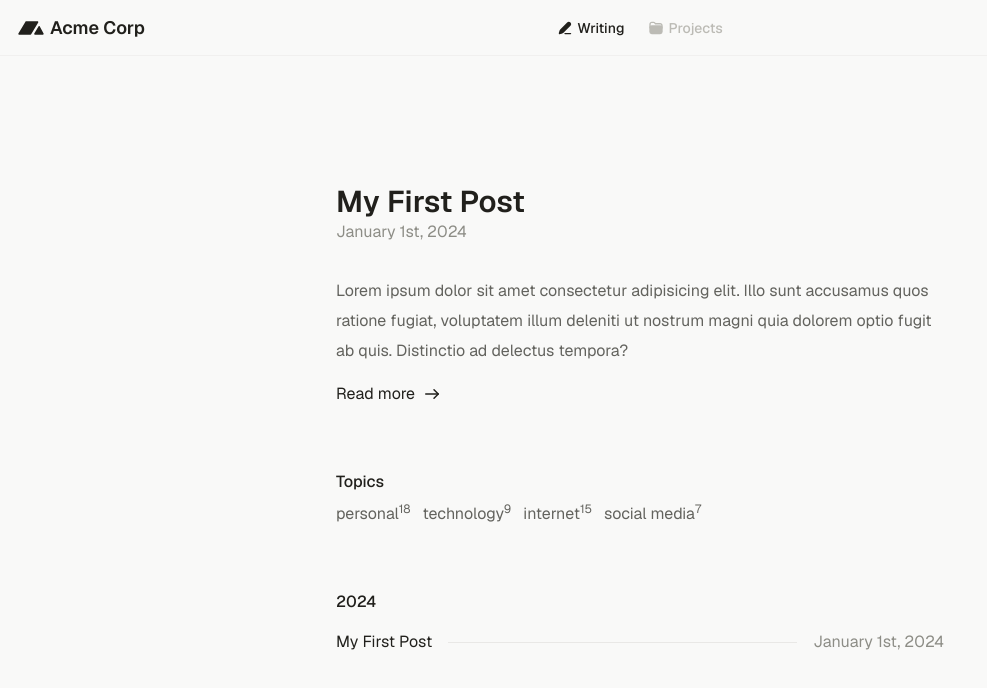
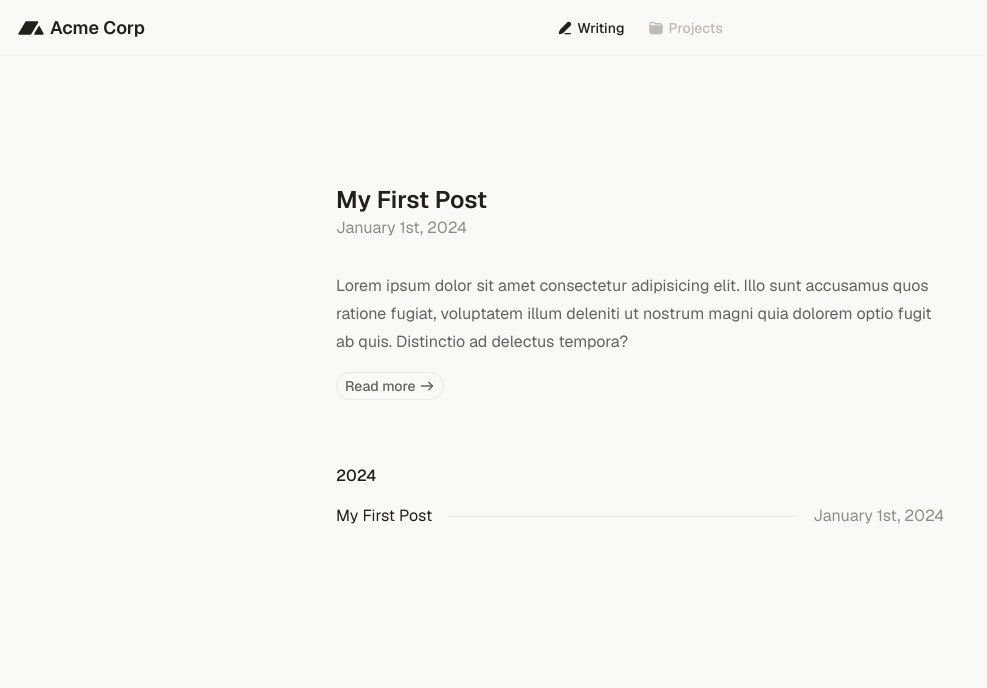
Before and after one commit to juwanpetty/juwanpetty.com, a Next.js app: page / in a window 1280 px wide. Shown: the top 688 px of the page, without its empty margins (0-987 px from the left). Built offline with nearby package versions, Linux system fonts and the light colour scheme.

Commit message:
More updates to page

```diff
--- a/app/content/posts/post-1.mdx
+++ b/app/content/posts/post-1.mdx
@@ -4,7 +4,7 @@ publishedAt: "01-01-2024"
 updatedAt: "01-04-2024"
 ---
 
-This is my first post in my blog. I'm so excited to share my thoughts with you!
+Lorem ipsum dolor sit amet consectetur adipisicing elit. Illo sunt accusamus quos ratione fugiat, voluptatem illum deleniti ut nostrum magni quia dolorem optio fugit ab quis. Distinctio ad delectus tempora?
 
 This is some **bold** and _italics_ text.
 
--- a/app/page.tsx
+++ b/app/page.tsx
@@ -22,11 +22,11 @@ function PostItem({ title, date, slug }: PostItemProps) {
       className="group flex flex-row items-center gap-4 truncate font-normal text-inherit no-underline transition-colors"
       href={`/writing/${slug}`}
     >
-      <p className="text-sand-12 m-0 truncate transition-colors group-hover:text-red-500">
+      <p className="group-hover:text-grass-11 m-0 truncate text-sand-12 transition-colors">
         {title}
       </p>
-      <hr className="border-sand-4 m-0 block min-w-7 flex-1 transition-colors group-hover:border-red-400" />
-      <p className="text-sand-9 m-0 shrink-0 transition-colors group-hover:text-red-400">
+      <hr className="group-hover:border-grass-4 m-0 block min-w-7 flex-1 border-sand-4 transition-colors" />
+      <p className="group-hover:text-grass-11 m-0 shrink-0 text-sand-9 transition-colors">
         {formatDate(date)}
       </p>
     </Link>
@@ -48,16 +48,16 @@ async function Home() {
         <div>
           <Link
             href={`/writing/${firstPostSlug}`}
-            className="text-sand-12 m-0 text-3xl font-semibold transition-colors hover:text-red-500"
+            className="m-0 text-2xl font-semibold text-sand-12 transition-colors"
           >
             {firstPostTitle}
           </Link>
-          <p className="text-sand-9 m-0 text-base">
+          <p className="m-0 text-base text-sand-9">
             {formatDate(firstPostPublishedAt)}
           </p>
 
-          <div className="text-sand-11 prose mt-8">
-            <p className="text-base leading-[30px]">
+          <div className="prose mt-8 text-sand-11">
+            <p className="">
               Lorem ipsum dolor sit amet consectetur adipisicing elit. Illo sunt
               accusamus quos ratione fugiat, voluptatem illum deleniti ut
               nostrum magni quia dolorem optio fugit ab quis. Distinctio ad
@@ -67,7 +67,7 @@ async function Home() {
 
           <Link
             href={`/writing/${firstPostSlug}`}
-            className="text-sand-12 mt-4 inline-flex items-center gap-2 text-base no-underline transition-colors hover:text-red-500"
+            className="mt-4 inline-flex h-7 items-center gap-1 rounded-full border border-solid border-sand-4 px-2 text-sm font-medium text-sand-11 no-underline transition-colors"
           >
             <span>Read more</span>
             <svg
@@ -75,6 +75,7 @@ async function Home() {
               width="18"
               height="18"
               viewBox="0 0 18 18"
+              className="size-4"
             >
               <g
                 fill="none"
@@ -90,39 +91,12 @@ async function Home() {
           </Link>
         </div>
 
-        <div className="mt-16 space-y-2">
-          <div className="text-sand-12 mt-8 flex items-center justify-start font-medium">
-            <span>Topics</span>
-          </div>
-
-          <div className="flex flex-wrap gap-x-3 gap-y-1">
-            <div>
-              <span>personal</span>
-              <sup>18</sup>
-            </div>
-            <div>
-              <span>technology</span>
-              <sup>9</sup>
-            </div>
-            <div>
-              <span>internet</span>
-              <sup>15</sup>
-            </div>
-            <div>
-              <span>social media</span>
-              <sup>7</sup>
-            </div>
-          </div>
-        </div>
-
         {groupedPosts.map((group, index) => (
           <div key={group.year} className="space-y-4">
             <div
               className={cn(
-                "text-sand-12 mt-8 flex items-center justify-start font-medium",
-                {
-                  "mt-16": index === 0,
-                }
+                "mt-8 flex items-center justify-start font-medium text-sand-12",
+                { "mt-16": index === 0 }
               )}
             >
               <span>{group.year}</span>
--- a/app/projects/page.tsx
+++ b/app/projects/page.tsx
@@ -22,10 +22,10 @@ function ProjectItem({
       rel="noopener noreferrer"
       className="space-y-4"
     >
-      <div className="border-sand-4 bg-sand-1 aspect-video w-full rounded-lg border" />
+      <div className="aspect-video w-full rounded-lg border border-sand-4 bg-sand-1" />
       <div className="px-4">
-        <h2 className="text-sand-12 text-base font-medium">{title}</h2>
-        <p className="text-sand-9 text-base">{description}</p>
+        <h2 className="text-base font-medium text-sand-12">{title}</h2>
+        <p className="text-base text-sand-9">{description}</p>
       </div>
     </a>
   );
@@ -35,9 +35,9 @@ async function Projects() {
   return (
     <MainLayout>
       <div className="mx-auto w-full max-w-screen-sm px-4 pb-32 pt-16 sm:pt-32">
-        <header className="space-y-2">
-          <h1 className="text-sand-12 m-0 text-3xl font-semibold">Projects</h1>
-          <p className="text-sand-9 m-0 text-lg">
+        <header className="space-y-1">
+          <h1 className="m-0 text-2xl font-semibold text-sand-12">Projects</h1>
+          <p className="m-0 text-lg text-sand-9">
             Some cool projects I&apos;ve worked on.
           </p>
         </header>
--- a/app/writing/[slug]/page.tsx
+++ b/app/writing/[slug]/page.tsx
@@ -28,11 +28,11 @@ async function WritingDetail({ params }: Props) {
     <MainLayout>
       <div className="mx-auto w-full max-w-screen-sm px-4 pb-32 pt-16 sm:pt-32">
         <header>
-          <h1 className="text-sand-12 m-0 text-3xl font-semibold">{title}</h1>
-          <p className="text-sand-9 m-0 text-base">{formatDate(publishedAt)}</p>
+          <h1 className="m-0 text-2xl font-semibold text-sand-12">{title}</h1>
+          <p className="m-0 text-base text-sand-9">{formatDate(publishedAt)}</p>
         </header>
 
-        <div className="text-sand-11 prose mt-8">
+        <div className="prose mt-8 text-sand-11">
           {/* <p className="text-base leading-[30px] text-sand-9">
             Lorem ipsum dolor sit amet consectetur adipisicing elit. Illo sunt
             accusamus quos ratione fugiat, voluptatem illum deleniti ut nostrum
--- a/styles/styles.scss
+++ b/styles/styles.scss
@@ -6,6 +6,8 @@
 
 @import "@radix-ui/colors/sand.css";
 @import "@radix-ui/colors/sand-dark.css";
+@import "@radix-ui/colors/grass.css";
+@import "@radix-ui/colors/grass-dark.css";
 
 :root {
   --header-height: 3.5rem;
--- a/tailwind.config.ts
+++ b/tailwind.config.ts
@@ -27,6 +27,7 @@ const config: Config = {
     extend: {
       colors: {
         sand: getColorScale('sand'),
+        grass: getColorScale('grass'),
       },
       fontFamily: {
         sans: [
```
